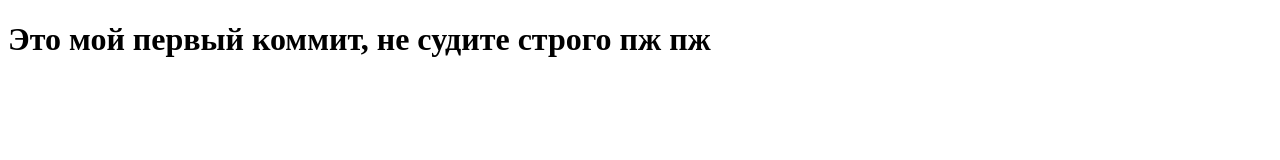
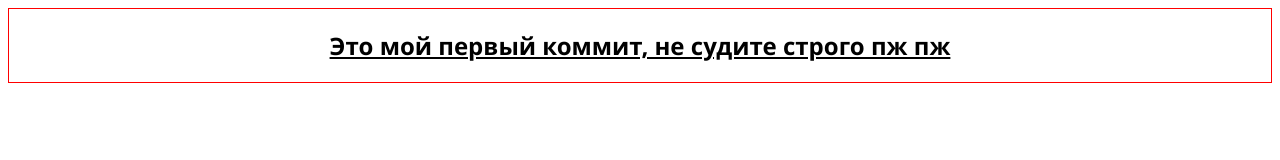
Before and after one commit to intergalactic-sheep/first-project, a plain HTML site: page index.html in a window 1280 px wide. Drawn offline with Linux system fonts and the light colour scheme.

Commit message:
добавлены базовые стили

```diff
--- a/index.html
+++ b/index.html
@@ -2,11 +2,12 @@
 <html lang="en">
 <head>
   <meta charset="UTF-8">
+  <link rel="stylesheet" href="style.css">
   <title>Первый коммит оффишиали</title>
 </head>
-<body>
-  <div class="content">
-    <h1>Это мой первый коммит, не судите строго пж пж</h1>
-  </div>
+<body class="page">
+  <section class="content">
+    <h1 class="content__main">Это мой первый коммит, не судите строго пж пж</h1>
+  </section>
 </body>
 </html>
--- a/style.css
+++ b/style.css
@@ -0,0 +1,13 @@
+.page {
+  font-family: 'Segoe UI', Tahoma, Geneva, Verdana, sans-serif;
+}
+
+.content {
+  display: flex;
+  border: 1px solid red;
+  justify-content: center;
+}
+
+.content__main {
+  text-decoration: underline;
+}
```
